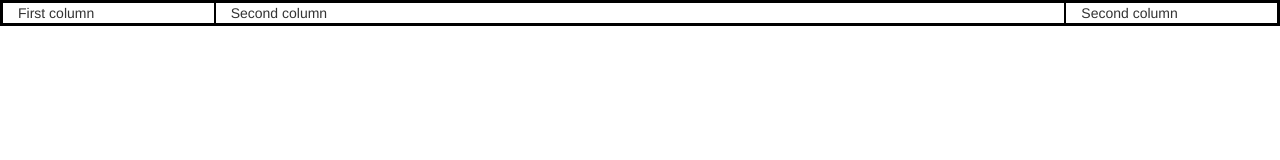
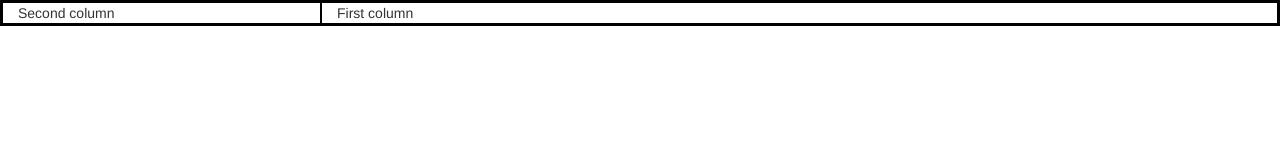
Before and after one commit to pdavila13/ResponsiveLayouts, a website: page bootstrap/index.html in a window 1280 px wide. Drawn offline with nearby package versions, Linux system fonts and the light colour scheme.

Commit message:
Appling Order in grids systems

```diff
--- a/bootstrap/index.html
+++ b/bootstrap/index.html
@@ -16,13 +16,12 @@
     }
 </style>
 
-<!-- WRAP -->
+<!-- ORDER -->
 <body>
     <div class="container-fluid">
         <div class="row">
-            <div class="col-sm-3 col-md-2">First column</div>
-            <div class="col-sm-9 col-md-8">Second column</div>
-            <div class="col-sm-12 col-md-2">Second column</div>
+            <div class="col-md-9 col-md-push-3">First column</div>
+            <div class="col-md-3 col-md-pull-9">Second column</div>
         </div>
     </div>
 </body>
```
